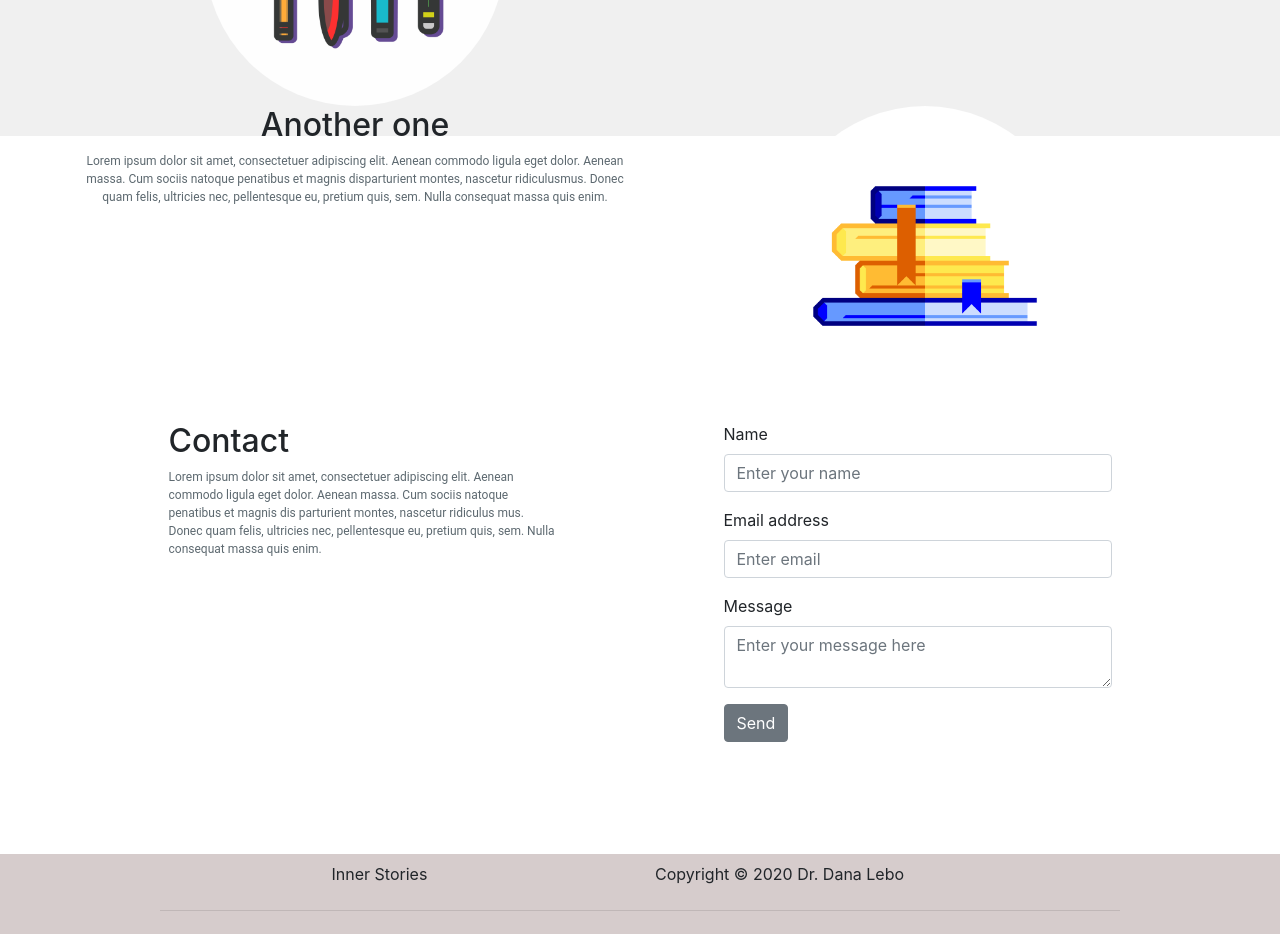
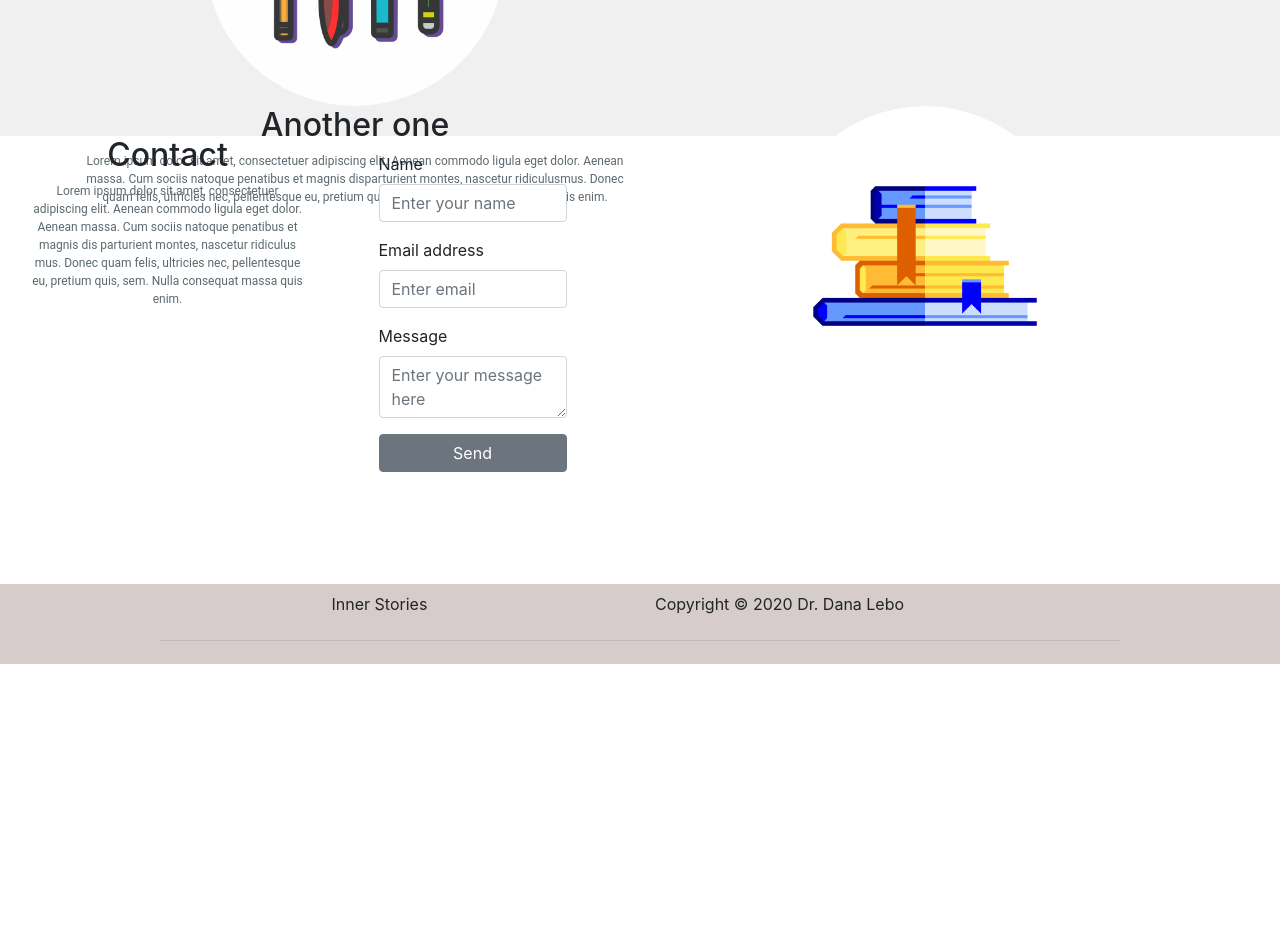
Before and after one commit to web-dev-carolina/CYCEssaysTutoring, a React (Create React App) app in the folder cyc-essays-tutoring/: page / in a window 1280 px wide. Shown: the part 1600-2534 px from the top of the page. After the commit the page ends 2264 px from the top, so only its background shows below. Built offline with nearby package versions, Linux system fonts and the light colour scheme.

Commit message:
update contact form

```diff
--- a/cyc-essays-tutoring/src/components/Contact.jsx
+++ b/cyc-essays-tutoring/src/components/Contact.jsx
@@ -1,20 +1,19 @@
 import React from 'react'
 import { Form, Button } from 'react-bootstrap'
+import { Row } from 'react-bootstrap';
 import './contact.css'
 
 const Contact = () => {
     return (
+        <Row>
         <div className="container mb-5 row mr-auto ml-auto contact-form">
             <div className="col-xs-12 col-md-6">
-                <div class="pg1-2-txt">
-
-                    <div class="">
-                        <h2 className="section-heading">Contact</h2>
-                        <p className="paragraph-light">Lorem ipsum dolor sit amet, consectetuer adipiscing elit.
-                        Aenean commodo ligula eget dolor. Aenean massa. Cum sociis natoque penatibus et magnis dis
-                        parturient montes, nascetur ridiculus
-                            mus. Donec quam felis, ultricies nec, pellentesque eu, pretium quis, sem. Nulla consequat massa quis enim.</p>
-                    </div>
+                <div class="text-center">
+                    <h2 className="section-heading">Contact</h2>
+                    <p className="paragraph-light">Lorem ipsum dolor sit amet, consectetuer adipiscing elit.
+                    Aenean commodo ligula eget dolor. Aenean massa. Cum sociis natoque penatibus et magnis dis
+                    parturient montes, nascetur ridiculus
+                        mus. Donec quam felis, ultricies nec, pellentesque eu, pretium quis, sem. Nulla consequat massa quis enim.</p>
                 </div>
             </div>
             <div className="col-xs-12 col-md-6">
@@ -32,7 +31,7 @@ const Contact = () => {
                         <Form.Label>Message</Form.Label>
                         <Form.Control as="textarea" type="message" placeholder="Enter your message here" />
                     </Form.Group>
-                    <Button variant="secondary" type="submit">
+                    <Button variant="secondary" type="submit" block>
                         Send
                     </Button>
                 </Form>
@@ -40,6 +39,7 @@ const Contact = () => {
                 </div>
             </div>
         </div>
+        </Row>
 
     )
 }
```
